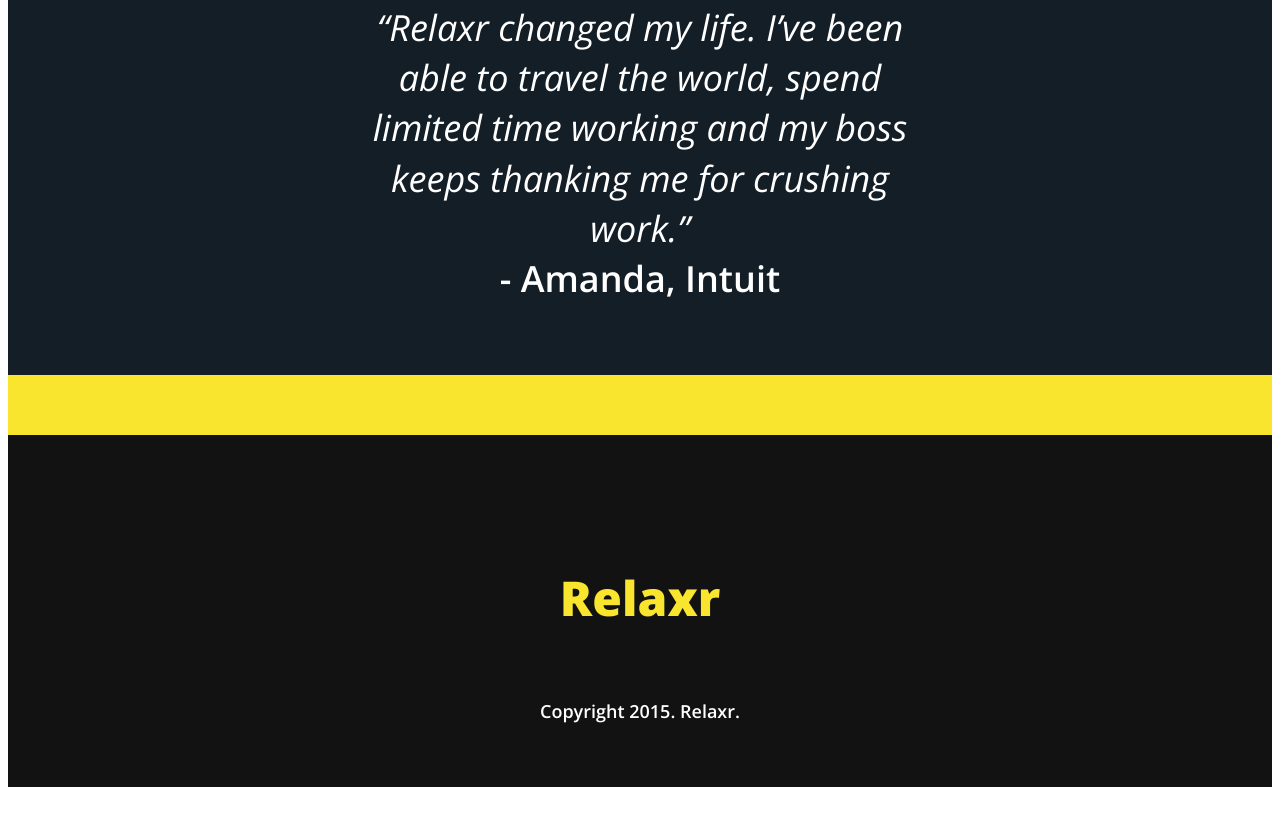
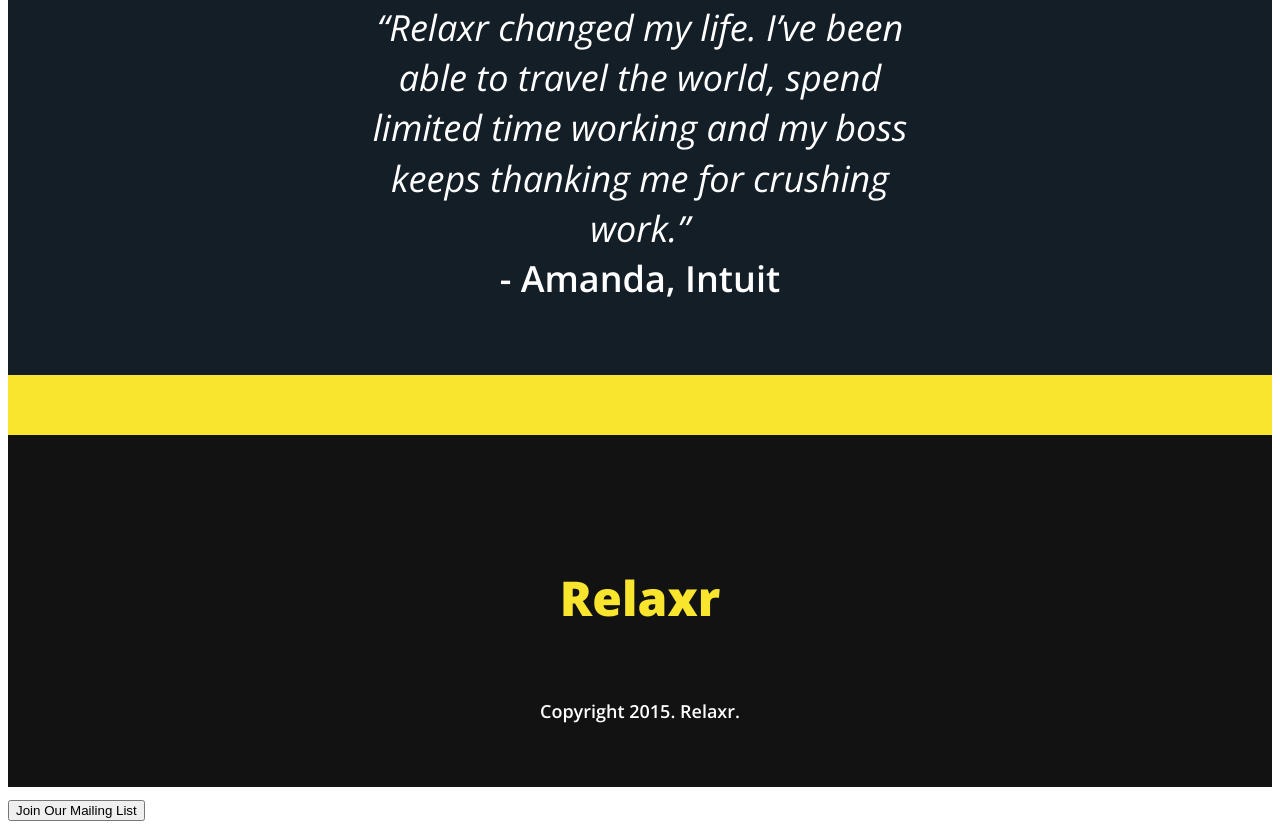
Before and after one commit to cfcrawford/github_practicing, a plain HTML site: page git-and-github-practice/index.html in a window 1280 px wide. Shown: the part 1449-2280 px from the top of the page. Before the commit the page ends 2244 px from the top, so only its background shows below. Drawn offline with nearby package versions, Linux system fonts and the light colour scheme; a script that the page names is missing.

Commit message:
Add Mailing list button

```diff
--- a/git-and-github-practice/index.html
+++ b/git-and-github-practice/index.html
@@ -14,6 +14,7 @@
 
 	</head>
 	<body>
+
 		<header>
 			<div class="container">
 				<h1 class="logo">Relaxr</h1>
@@ -49,5 +50,6 @@
 
 			<p class="copyright">Copyright 2015. Relaxr.</p>
 		</footer>
+    <button>Join Our Mailing List</button>
 	</body>
 </html>
--- a/git-and-github-practice/scripts.js
+++ b/git-and-github-practice/scripts.js
@@ -0,0 +1 @@
+// JavaScript to be added
```
